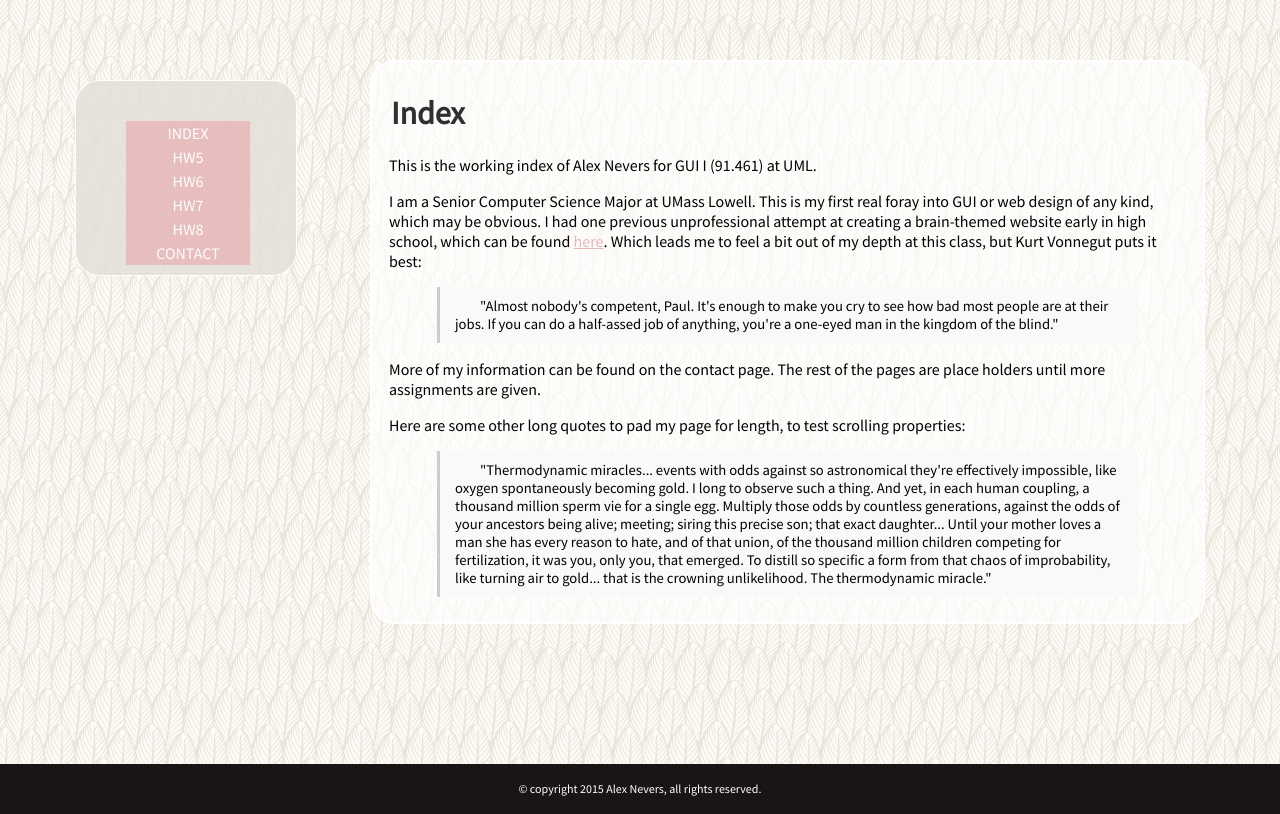
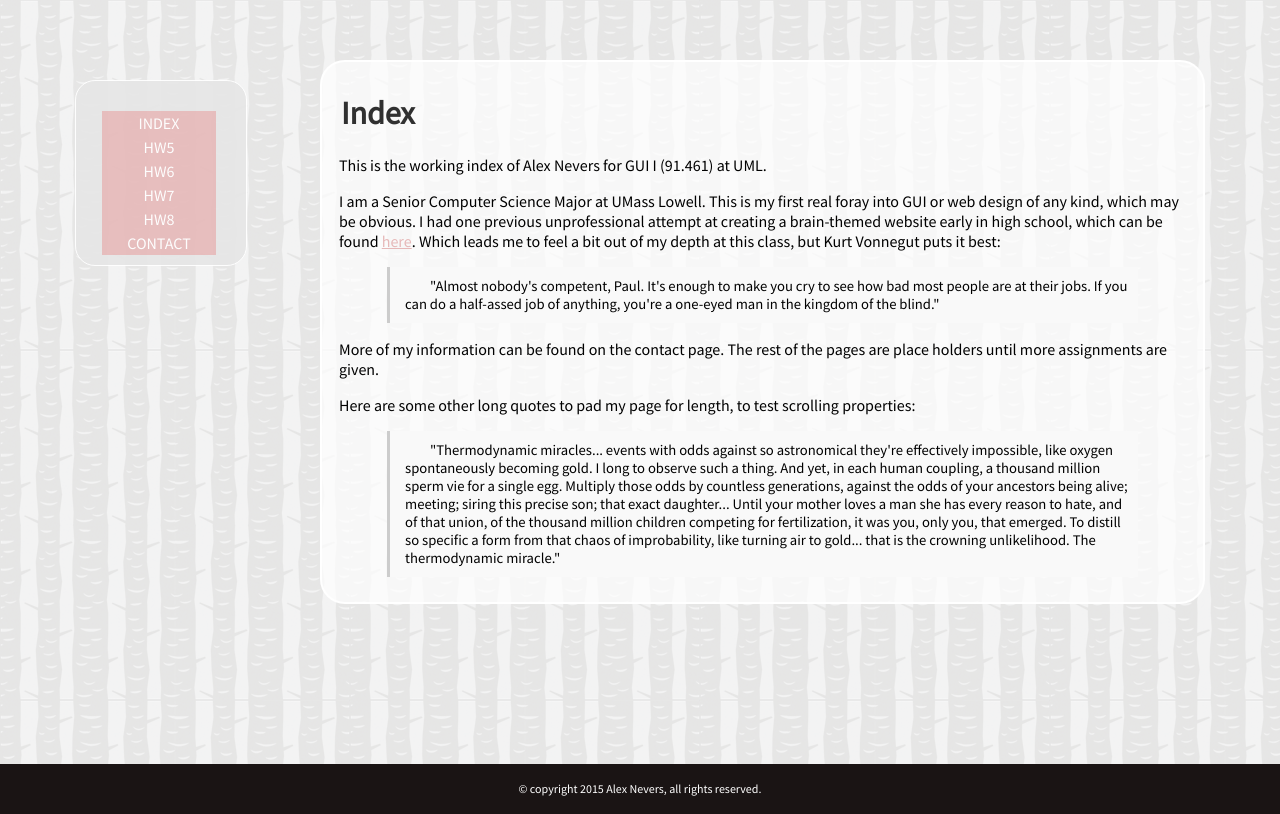
Before and after one commit to crabclawisland/GUI-I, a PHP site: page /index.html in a window 1280 px wide. Run offline with PHP 8.4, Linux system fonts and the light colour scheme.

Commit message:
Update styles.css

```diff
--- a/css/styles.css
+++ b/css/styles.css
@@ -10,7 +10,7 @@
 
 body {
     background-color: white;
-    background-image: url("http://weblab.cs.uml.edu/~anevers/imgs/upfeathers.png")
+    background-image: url("http://weblab.cs.uml.edu/~anevers/imgs/tree_bark.png")
 }
 
 /* background image from www.subtlepatterns.com */
@@ -61,17 +61,17 @@ h1 {
 
 .sideBar {
     position: fixed;
-    z-index: 500;
+    z-index: 250;
 }
 .sideBar.boxLeft {
-    width: 200px;
+    width: 150px;
     float:left;
-    padding: 20px 10px 10px 10px;
+    padding: 10px 10px 10px 10px;
     left:75px;
-    background-color: #E5E0DA;
+    background-color: #E6E6E6;
     top:10%;
     opacity: .9;
-    border-radius: 25px;
+    border-radius: 20px;
     border: 1px solid white ;
 }
 /* end sidebar */
@@ -88,11 +88,11 @@ ul.nav {
     display: inline ;
 }
 li.nav {
-    padding: 0 0px 0 40px ;
+    padding: 0 0px 0 16px ;
 }
 a.nav:link, a.nav:visited {
     display: block;
-    width: 120px;
+    width: 110px;
     color: #FFFFFF;
     background-color: #E6B8B8;
     text-align: center;
@@ -136,7 +136,7 @@ min-height: 100%;
 }
 
 #content {
-padding-left: 370px;
+padding-left: 320px;
 padding-right: 75px;
 padding-top: 60px;
 padding-bottom: 70px;
```
